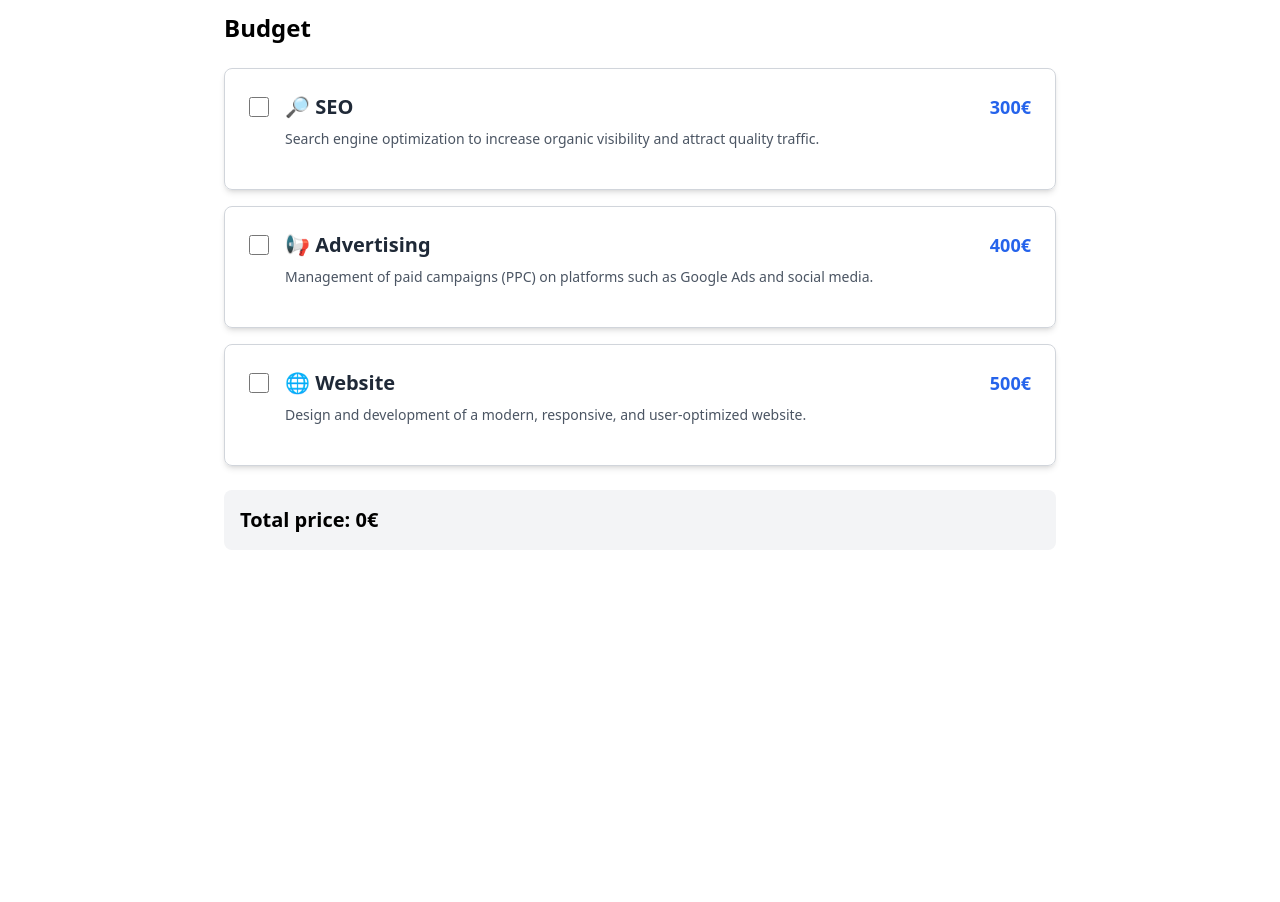
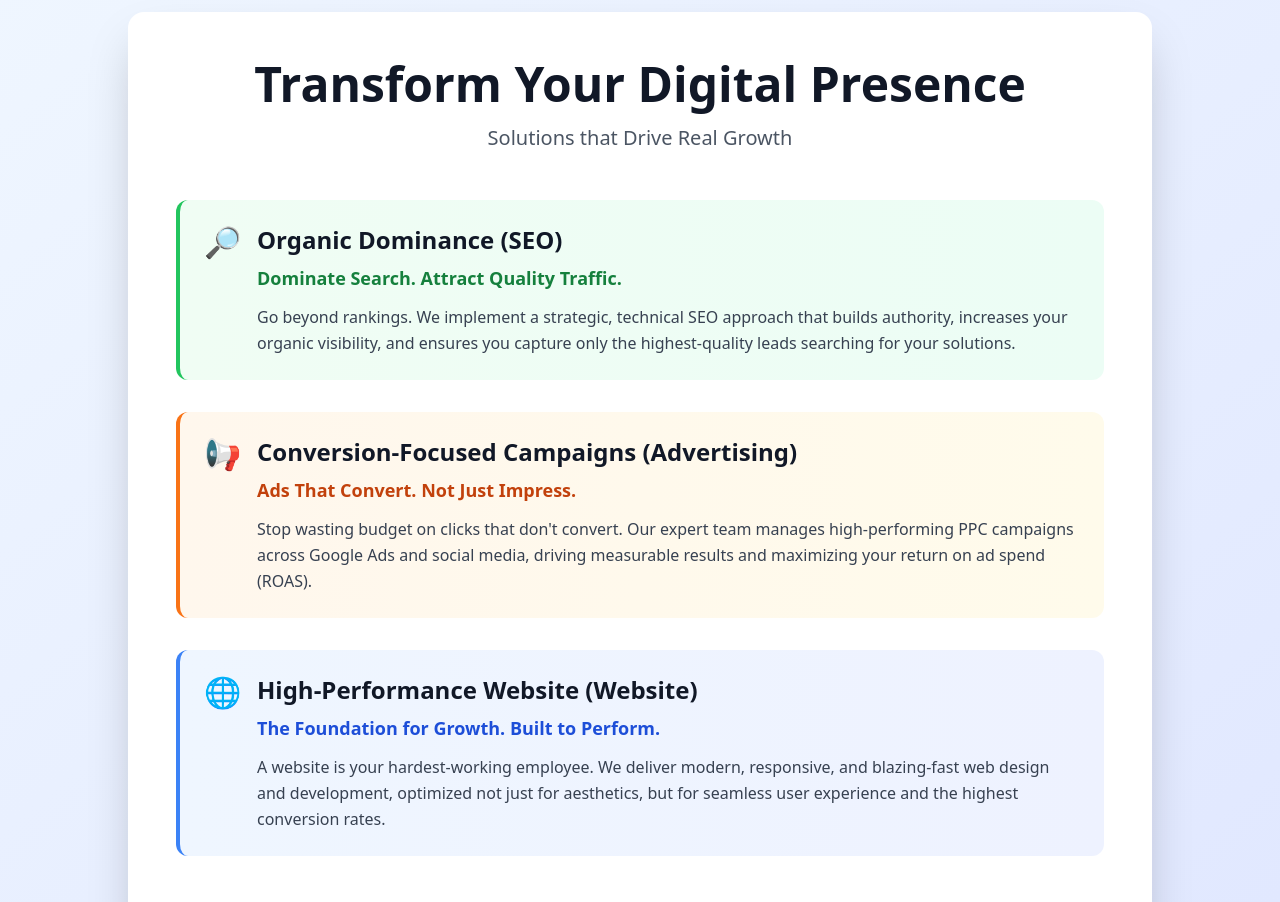
Before and after one commit to claudiabcn/sprint6-reactBudgets, a React (Vite) app: page / in a window 1280 px wide. Shown: the part 20-922 px from the top of the page. Before the commit the page ends 800 px from the top, so only its background shows below. Built offline with nearby package versions, Linux system fonts and the light colour scheme.

Commit message:
Adding the routes for the welcome page and for de budget page

```diff
--- a/src/App.jsx
+++ b/src/App.jsx
@@ -1,10 +1,13 @@
-import BudgetCalculator from "./features/budgetCalculator/budgetCalculator";
+import { Routes, Route } from "react-router-dom";
+import WelcomePage from "./pages/WelcomePage";
+import BudgetPage from "./pages/BudgetPage";
 
 function App() {
   return (
-    <div>
-      <BudgetCalculator />
-    </div>
+    <Routes>
+      <Route path="/" element={<WelcomePage />} />
+      <Route path="/calculator" element={<BudgetPage />} />
+    </Routes>
   );
 }
 
--- a/src/features/budgetCalculator/budgetCalculator.tsx
+++ /dev/null
@@ -1,36 +0,0 @@
-import ServiceCard from "./components/serviceCard";
-import BudgetSummary from "../budgetCalculator/budgetSummary";
-import { useBudgetServices } from "./hooks/useBudgetServices";
-
-function BudgetCalculator() {
-  const {
-    services,
-    handleServiceChange,
-    handlePagesChange,
-    handleLanguagesChange,
-  } = useBudgetServices();
-
-  return (
-    <div className="p-8 max-w-4xl mx-auto">
-      <h2 className="text-2xl font-bold mb-6">Budget</h2>
-
-      <div className="space-y-4">
-        {services.map((service) => (
-          <ServiceCard
-            key={service.id}
-            service={service}
-            onChange={handleServiceChange}
-            onPagesChange={service.id === "web" ? handlePagesChange : undefined}
-            onLanguagesChange={
-              service.id === "web" ? handleLanguagesChange : undefined
-            }
-          />
-        ))}
-      </div>
-
-      <BudgetSummary services={services} />
-    </div>
-  );
-}
-
-export default BudgetCalculator;
--- a/src/main.jsx
+++ b/src/main.jsx
@@ -2,9 +2,12 @@ import { StrictMode } from "react";
 import { createRoot } from "react-dom/client";
 import "./index.css";
 import App from "./App.jsx";
+import { BrowserRouter } from 'react-router-dom';
 
 createRoot(document.getElementById("root")).render(
   <StrictMode>
-    <App />
+    <BrowserRouter>
+      <App />
+    </BrowserRouter>
   </StrictMode>
 );
--- a/src/pages/BudgetPage.tsx
+++ b/src/pages/BudgetPage.tsx
@@ -0,0 +1,37 @@
+import ServiceCard from "../features/budgetCalculator/components/serviceCard";
+import BudgetSummary from "../features/budgetCalculator/budgetSummary";
+import { useBudgetServices } from "../features/budgetCalculator/hooks/useBudgetServices";
+
+function BudgetCalculator() {
+  const {
+    services,
+    handleServiceChange,
+    handlePagesChange,
+    handleLanguagesChange,
+  } = useBudgetServices();
+
+  return (
+    <div className="p-8 max-w-4xl mx-auto">
+      <h2 className="text-2xl font-bold mb-6">Budget</h2>
+
+      <div className="space-y-4">
+        {services.map((service) => (
+          <ServiceCard
+            key={service.id}
+            service={service}
+            onChange={handleServiceChange}
+            onPagesChange={service.id === "web" ? handlePagesChange : undefined}
+            onLanguagesChange={
+              service.id === "web" ? handleLanguagesChange : undefined
+            }
+          />
+        ))}
+      </div>
+
+      <BudgetSummary services={services} />
+    </div>
+
+  );
+}
+
+export default BudgetCalculator;
--- a/src/pages/WelcomePage.tsx
+++ b/src/pages/WelcomePage.tsx
@@ -1,27 +1,25 @@
-import { useNavigate } from 'react-router-dom';
+import { useNavigate } from "react-router-dom";
 
 function WelcomePage() {
   const navigate = useNavigate();
 
   const handleNavigate = () => {
-    navigate('/calculator');
+    navigate("/calculator");
   };
 
   return (
     <div className="min-h-screen bg-gradient-to-br from-blue-50 to-indigo-100 flex items-center justify-center p-8">
       <div className="max-w-5xl w-full bg-white rounded-2xl shadow-2xl p-12">
-
         <div className="text-center mb-12">
           <h1 className="text-4xl md:text-5xl font-extrabold text-gray-900 mb-4">
-            Transforma Tu Presencia Digital
+            Transform Your Digital Presence
           </h1>
           <p className="text-xl text-gray-600">
-            Soluciones estratégicas para impulsar tu negocio online
+            Solutions that Drive Real Growth
           </p>
         </div>
 
         <div className="space-y-8 mb-12">
-
           <div className="bg-gradient-to-r from-green-50 to-emerald-50 rounded-xl p-6 border-l-4 border-green-500">
             <div className="flex items-start gap-4">
               <span className="text-3xl">🔎</span>
@@ -33,9 +31,10 @@ function WelcomePage() {
                   Dominate Search. Attract Quality Traffic.
                 </p>
                 <p className="text-gray-700 leading-relaxed">
-                  Go beyond rankings. We implement a strategic, technical SEO approach that builds authority,
-                  increases your organic visibility, and ensures you capture only the highest-quality leads
-                  searching for your solutions.
+                  Go beyond rankings. We implement a strategic, technical SEO
+                  approach that builds authority, increases your organic
+                  visibility, and ensures you capture only the highest-quality
+                  leads searching for your solutions.
                 </p>
               </div>
             </div>
@@ -52,8 +51,9 @@ function WelcomePage() {
                   Ads That Convert. Not Just Impress.
                 </p>
                 <p className="text-gray-700 leading-relaxed">
-                  Stop wasting budget on clicks that don't convert. Our expert team manages high-performing
-                  PPC campaigns across Google Ads and social media, driving measurable results and maximizing
+                  Stop wasting budget on clicks that don't convert. Our expert
+                  team manages high-performing PPC campaigns across Google Ads
+                  and social media, driving measurable results and maximizing
                   your return on ad spend (ROAS).
                 </p>
               </div>
@@ -71,14 +71,14 @@ function WelcomePage() {
                   The Foundation for Growth. Built to Perform.
                 </p>
                 <p className="text-gray-700 leading-relaxed">
-                  A website is your hardest-working employee. We deliver modern, responsive, and blazing-fast
-                  web design and development, optimized not just for aesthetics, but for seamless user experience
-                  and the highest conversion rates.
+                  A website is your hardest-working employee. We deliver modern,
+                  responsive, and blazing-fast web design and development,
+                  optimized not just for aesthetics, but for seamless user
+                  experience and the highest conversion rates.
                 </p>
               </div>
             </div>
           </div>
-
         </div>
 
         <div className="text-center">
@@ -86,10 +86,9 @@ function WelcomePage() {
             onClick={handleNavigate}
             className="bg-gradient-to-r from-blue-600 to-indigo-600 text-white font-bold text-lg px-8 py-4 rounded-lg shadow-lg hover:shadow-xl hover:scale-105 transition-all duration-300"
           >
-            Calcular Presupuesto →
+            Get your budget here →
           </button>
         </div>
-
       </div>
     </div>
   );
```
